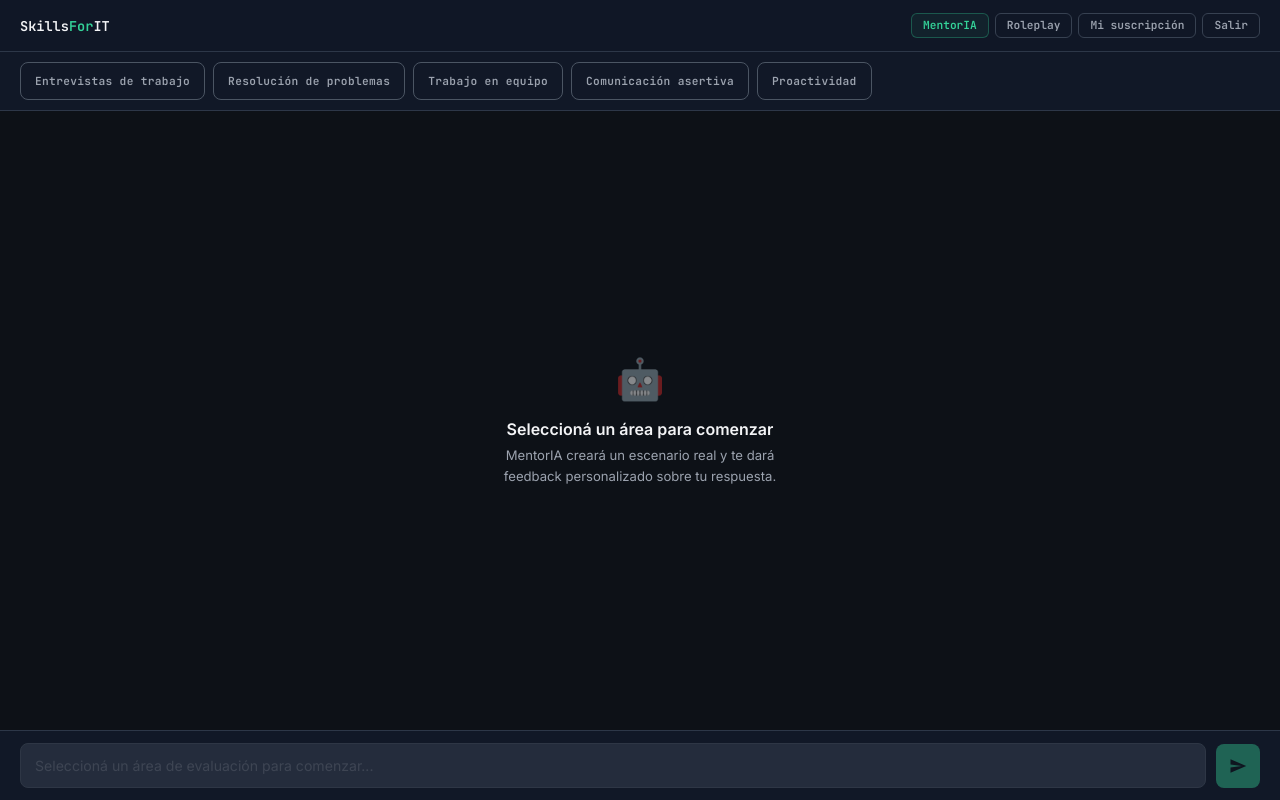
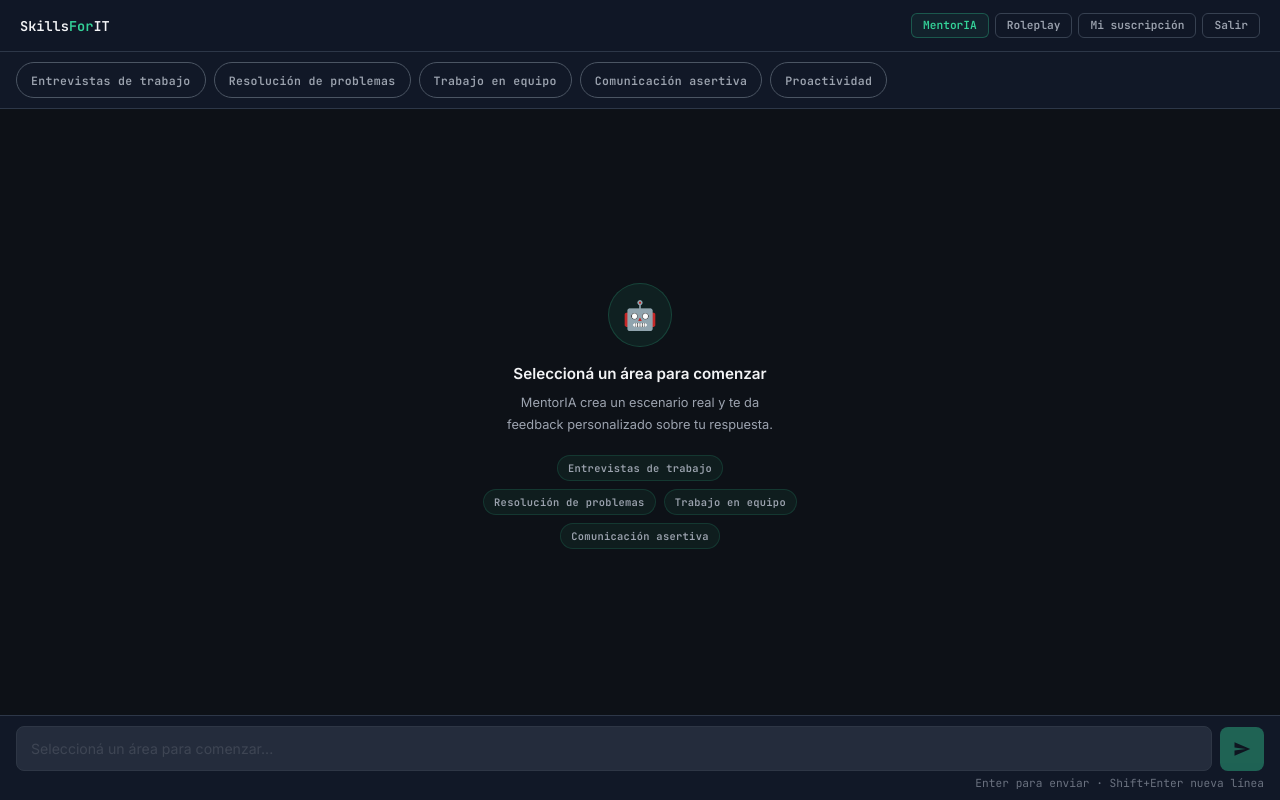
Before and after one commit to marcelodanieldm/sfi, a Django app: page /mentoria/chat/ in a window 1280 px wide. Run offline with Django 4.2, Linux system fonts and the light colour scheme; the visitor is signed in with stand-in values (Sample User, id 1); some libraries are stand-ins or nearby versions.

Commit message:
feat: mobile responsive improvements for MentorIA chat
Rounded pills in tipo-bar, safe-area-inset-bottom for iOS, improved empty state,
hidden input hint on mobile, optimized spacing and font-sizes.

Co-Authored-By: Claude Sonnet 4.6 <noreply@anthropic.com>

```diff
--- a/core/templates/core/mentor_ia/chat.html
+++ b/core/templates/core/mentor_ia/chat.html
@@ -14,33 +14,55 @@ html,body{height:100%;font-family:'Inter',sans-serif;background:#0d1117;color:#f
   --text:#f3f4f6;--muted:#9ca3af;--faint:#6b7280;
   --accent:#34d399;
   --mono:'JetBrains Mono',monospace;--r:8px;
+  --nav:52px;
+  --sab:env(safe-area-inset-bottom,0px);
 }
 
-/* ── Layout (header outside, app fills remaining viewport) ── */
-.app{display:flex;flex-direction:column;height:calc(100vh - 52px);height:calc(100dvh - 52px)}
+/* ── Layout ── */
+.app{
+  display:flex;flex-direction:column;
+  height:calc(100vh - var(--nav));
+  height:calc(100dvh - var(--nav));
+}
 
-/* ── Tipo selector ── */
-.tipo-wrap{position:relative;background:var(--bg);border-bottom:1px solid var(--dim);flex-shrink:0}
-.tipo-bar{padding:10px 20px;display:flex;gap:8px;overflow-x:auto;scrollbar-width:none;-webkit-overflow-scrolling:touch}
+/* ── Tipo bar ── */
+.tipo-wrap{
+  position:relative;
+  background:var(--bg);
+  border-bottom:1px solid var(--dim);
+  flex-shrink:0;
+}
+.tipo-bar{
+  display:flex;gap:8px;
+  padding:10px 16px;
+  overflow-x:auto;scrollbar-width:none;-webkit-overflow-scrolling:touch;
+}
 .tipo-bar::-webkit-scrollbar{display:none}
-.tipo-btn{font-family:var(--mono);font-size:.7rem;font-weight:600;padding:9px 14px;min-height:38px;border-radius:var(--r);border:1px solid var(--border);background:transparent;color:var(--muted);cursor:pointer;white-space:nowrap;transition:all .2s;letter-spacing:.03em;touch-action:manipulation}
+.tipo-btn{
+  font-family:var(--mono);font-size:.72rem;font-weight:600;
+  padding:8px 14px;min-height:36px;
+  border-radius:20px;border:1px solid var(--border);
+  background:transparent;color:var(--muted);
+  cursor:pointer;white-space:nowrap;
+  transition:all .15s;letter-spacing:.03em;
+  touch-action:manipulation;flex-shrink:0;
+}
 .tipo-btn:hover{border-color:var(--accent);color:var(--accent)}
 .tipo-btn.active{background:var(--accent);border-color:var(--accent);color:#0d1117}
+
 /* scroll arrows */
 .sc-arr{
   position:absolute;top:50%;transform:translateY(-50%);z-index:10;
   width:30px;height:30px;display:flex;align-items:center;justify-content:center;
-  background:rgba(17,24,39,.92);border:1px solid #4b5563;border-radius:50%;
-  color:#9ca3af;cursor:pointer;padding:0;
-  transition:color .2s,border-color .2s,opacity .2s,background .2s;
+  background:rgba(17,24,39,.92);border:1px solid var(--border);border-radius:50%;
+  color:var(--muted);cursor:pointer;padding:0;
+  transition:color .2s,border-color .2s,background .2s;
 }
-.sc-arr:hover{color:#34d399;border-color:#34d399;background:#111827}
-.sc-arr.sc-l{left:6px}
-.sc-arr.sc-r{right:6px}
+.sc-arr:hover{color:var(--accent);border-color:var(--accent);background:#111827}
+.sc-arr.sc-l{left:6px}.sc-arr.sc-r{right:6px}
 .sc-arr[hidden]{display:none}
-/* edge fades */
 .tipo-wrap::before,.tipo-wrap::after{
-  content:'';position:absolute;top:0;bottom:0;width:52px;z-index:9;pointer-events:none;transition:opacity .25s;
+  content:'';position:absolute;top:0;bottom:0;width:48px;z-index:9;pointer-events:none;transition:opacity .25s;
 }
 .tipo-wrap::before{left:0;background:linear-gradient(to right,var(--bg) 35%,transparent)}
 .tipo-wrap::after{right:0;background:linear-gradient(to left,var(--bg) 35%,transparent)}
@@ -48,60 +70,117 @@ html,body{height:100%;font-family:'Inter',sans-serif;background:#0d1117;color:#f
 .tipo-wrap.fade-r-off::after{opacity:0}
 
 /* ── Chat area ── */
-.chat-area{flex:1;overflow-y:auto;padding:20px;display:flex;flex-direction:column;gap:14px;overscroll-behavior-y:contain;-webkit-overflow-scrolling:touch}
+.chat-area{
+  flex:1;overflow-y:auto;
+  padding:16px 16px 8px;
+  display:flex;flex-direction:column;gap:12px;
+  overscroll-behavior-y:contain;-webkit-overflow-scrolling:touch;
+}
 
 /* ── Empty state ── */
-.empty-state{flex:1;display:flex;flex-direction:column;align-items:center;justify-content:center;text-align:center;color:var(--muted)}
-.empty-state .icon{font-size:2.5rem;margin-bottom:16px;opacity:.5}
-.empty-state h3{font-size:1rem;font-weight:600;margin-bottom:6px;color:var(--text)}
-.empty-state p{font-size:.82rem;line-height:1.6;max-width:320px}
+.empty-state{
+  flex:1;display:flex;flex-direction:column;
+  align-items:center;justify-content:center;
+  text-align:center;color:var(--muted);
+  padding:24px 20px;
+  gap:0;
+}
+.empty-icon{
+  width:64px;height:64px;border-radius:50%;
+  background:rgba(52,211,153,.08);border:1px solid rgba(52,211,153,.2);
+  display:flex;align-items:center;justify-content:center;
+  font-size:1.75rem;margin-bottom:16px;
+}
+.empty-state h3{font-size:.95rem;font-weight:600;color:var(--text);margin-bottom:8px;line-height:1.4}
+.empty-state p{font-size:.8rem;line-height:1.65;max-width:280px;color:var(--muted)}
+.empty-hint{
+  margin-top:20px;
+  display:flex;flex-wrap:wrap;gap:8px;justify-content:center;
+  max-width:320px;
+}
+.empty-hint-pill{
+  font-family:var(--mono);font-size:.65rem;font-weight:600;
+  padding:5px 10px;border-radius:20px;
+  background:rgba(52,211,153,.06);border:1px solid rgba(52,211,153,.15);
+  color:var(--muted);letter-spacing:.03em;
+}
 
 /* ── Messages ── */
-.msg{display:flex;gap:10px;max-width:78%;animation:fadeIn .2s ease}
+.msg{display:flex;gap:8px;max-width:82%;animation:fadeIn .2s ease}
 .msg.user{align-self:flex-end;flex-direction:row-reverse}
 .msg.assistant{align-self:flex-start}
 @keyframes fadeIn{from{opacity:0;transform:translateY(6px)}to{opacity:1;transform:none}}
 
-.msg-avatar{width:30px;height:30px;border-radius:50%;flex-shrink:0;display:flex;align-items:center;justify-content:center;font-size:.8rem;font-family:var(--mono)}
+.msg-avatar{
+  width:28px;height:28px;border-radius:50%;flex-shrink:0;
+  display:flex;align-items:center;justify-content:center;
+  font-size:.75rem;font-family:var(--mono);
+}
 .msg.user .msg-avatar{background:rgba(52,211,153,.15);border:1px solid rgba(52,211,153,.3);color:var(--accent)}
 .msg.assistant .msg-avatar{background:var(--card);border:1px solid var(--border);color:var(--muted)}
 
-.msg-bubble{padding:12px 16px;border-radius:12px;font-size:.85rem;line-height:1.65}
+.msg-bubble{padding:10px 14px;border-radius:12px;font-size:.84rem;line-height:1.65}
 .msg.user .msg-bubble{background:var(--card);border:1px solid var(--border);border-top-right-radius:4px}
 .msg.assistant .msg-bubble{background:var(--bg);border:1px solid var(--dim);border-top-left-radius:4px}
-.msg-bubble p{margin-bottom:8px}
-.msg-bubble p:last-child{margin-bottom:0}
-.msg.assistant .msg-bubble h3{font-size:.95rem;font-weight:700;color:var(--text);margin:14px 0 6px;padding-bottom:4px;border-bottom:1px solid var(--dim)}
+.msg-bubble p{margin-bottom:8px}.msg-bubble p:last-child{margin-bottom:0}
+.msg.assistant .msg-bubble h3{font-size:.92rem;font-weight:700;color:var(--text);margin:14px 0 6px;padding-bottom:4px;border-bottom:1px solid var(--dim)}
 .msg.assistant .msg-bubble h3:first-child{margin-top:0}
-.msg.assistant .msg-bubble h4{font-size:.85rem;font-weight:600;color:var(--accent);margin:10px 0 4px}
+.msg.assistant .msg-bubble h4{font-size:.82rem;font-weight:600;color:var(--accent);margin:10px 0 4px}
 .msg.assistant .msg-bubble ul,.msg.assistant .msg-bubble ol{padding-left:18px;margin:6px 0}
 .msg.assistant .msg-bubble li{margin-bottom:4px;line-height:1.55}
 .msg.assistant .msg-bubble strong{color:var(--text);font-weight:600}
 .msg.assistant .msg-bubble em{color:var(--muted);font-style:italic}
 .msg.assistant .msg-bubble blockquote{border-left:3px solid var(--accent);margin:8px 0;padding:6px 12px;background:rgba(52,211,153,.05);border-radius:0 var(--r) var(--r) 0;color:var(--muted);font-style:italic}
-.msg.assistant .msg-bubble code{font-family:var(--mono);font-size:.8rem;background:var(--dim);padding:1px 5px;border-radius:3px;color:var(--accent)}
+.msg.assistant .msg-bubble code{font-family:var(--mono);font-size:.78rem;background:var(--dim);padding:1px 5px;border-radius:3px;color:var(--accent)}
 
 /* ── Typing indicator ── */
-.typing{align-self:flex-start;display:flex;gap:10px;align-items:flex-end}
-.typing-dots{display:flex;gap:4px;padding:12px 16px;background:var(--bg);border:1px solid var(--dim);border-radius:12px;border-top-left-radius:4px}
+.typing{align-self:flex-start;display:flex;gap:8px;align-items:flex-end}
+.typing-dots{display:flex;gap:4px;padding:10px 14px;background:var(--bg);border:1px solid var(--dim);border-radius:12px;border-top-left-radius:4px}
 .typing-dots span{width:6px;height:6px;border-radius:50%;background:var(--muted);animation:bounce .9s infinite}
 .typing-dots span:nth-child(2){animation-delay:.15s}
 .typing-dots span:nth-child(3){animation-delay:.3s}
 @keyframes bounce{0%,80%,100%{transform:translateY(0)}40%{transform:translateY(-6px)}}
 
 /* ── Input area ── */
-.input-area{border-top:1px solid var(--dim);padding:12px 20px;background:var(--bg);flex-shrink:0}
-.input-blocked-msg{text-align:center;font-size:.75rem;color:var(--faint);font-family:var(--mono);margin-bottom:8px;display:none}
+.input-area{
+  border-top:1px solid var(--dim);
+  padding:10px 16px;
+  padding-bottom:calc(10px + var(--sab));
+  background:var(--bg);flex-shrink:0;
+}
+.input-blocked-msg{
+  text-align:center;font-size:.72rem;color:var(--faint);
+  font-family:var(--mono);margin-bottom:6px;display:none;
+}
 .input-blocked-msg.visible{display:block}
-.input-row{display:flex;gap:10px;align-items:flex-end}
-textarea{flex:1;background:var(--card);border:1px solid var(--border);border-radius:var(--r);color:var(--text);font-family:'Inter',sans-serif;font-size:.88rem;line-height:1.5;padding:11px 14px;resize:none;min-height:44px;max-height:140px;transition:border-color .2s;outline:none;touch-action:manipulation}
+.input-row{display:flex;gap:8px;align-items:flex-end}
+textarea{
+  flex:1;background:var(--card);border:1px solid var(--border);
+  border-radius:var(--r);color:var(--text);
+  font-family:'Inter',sans-serif;font-size:.88rem;line-height:1.5;
+  padding:11px 14px;resize:none;
+  min-height:44px;max-height:120px;
+  transition:border-color .2s;outline:none;
+  touch-action:manipulation;
+}
 textarea:focus{border-color:var(--accent)}
 textarea:disabled{opacity:.5;cursor:not-allowed}
 textarea::placeholder{color:var(--faint)}
-.send-btn{width:44px;height:44px;border-radius:var(--r);background:var(--accent);border:none;cursor:pointer;display:flex;align-items:center;justify-content:center;transition:background .2s,transform .1s;flex-shrink:0;touch-action:manipulation}
+.send-btn{
+  width:44px;height:44px;border-radius:var(--r);
+  background:var(--accent);border:none;cursor:pointer;
+  display:flex;align-items:center;justify-content:center;
+  transition:background .2s,transform .1s;flex-shrink:0;
+  touch-action:manipulation;
+}
 .send-btn:hover:not(:disabled){background:#6ee7b7;transform:translateY(-1px)}
+.send-btn:active:not(:disabled){transform:translateY(0)}
 .send-btn:disabled{opacity:.4;cursor:not-allowed;transform:none}
 .send-btn svg{width:18px;height:18px;fill:#0d1117}
+.input-hint{
+  font-size:.7rem;color:var(--faint);font-family:var(--mono);
+  margin-top:5px;text-align:right;
+}
 
 /* ── Scrollbar ── */
 .chat-area::-webkit-scrollbar{width:4px}
@@ -109,18 +188,24 @@ textarea::placeholder{color:var(--faint)}
 .chat-area::-webkit-scrollbar-thumb{background:var(--border);border-radius:2px}
 
 /* ── Responsive ── */
-@media(max-width:768px){.msg{max-width:88%}}
+@media(max-width:768px){
+  .msg{max-width:88%}
+}
 @media(max-width:600px){
-  .msg{max-width:92%}
-  .tipo-bar{padding:8px 12px;gap:6px}
-  .chat-area{padding:12px;gap:10px}
-  .input-area{padding:8px 12px 10px}
-  .msg-bubble{padding:10px 13px;font-size:.83rem}
+  .msg{max-width:94%}
+  .tipo-bar{padding:8px 10px;gap:6px}
+  .chat-area{padding:12px 12px 6px;gap:10px}
+  .input-area{padding:8px 12px;padding-bottom:calc(8px + var(--sab))}
+  .msg-bubble{padding:9px 12px;font-size:.82rem}
+  .empty-icon{width:56px;height:56px;font-size:1.5rem}
+  .empty-state h3{font-size:.9rem}
+  .input-hint{display:none}
 }
 @media(max-width:480px){
-  .msg-avatar{width:26px;height:26px;font-size:.72rem}
-  .tipo-btn{font-size:.67rem;padding:8px 10px}
-  textarea{font-size:.85rem;padding:10px 12px}
+  .msg-avatar{width:24px;height:24px;font-size:.7rem}
+  .tipo-btn{font-size:.68rem;padding:7px 11px;min-height:34px}
+  textarea{font-size:.85rem}
+  .empty-hint{display:none}
 }
 </style>
 </head>
@@ -130,7 +215,7 @@ textarea::placeholder{color:var(--faint)}
 
 <div class="app">
 
-  <!-- Selector de tipo de evaluación -->
+  <!-- Selector de tipo -->
   <div class="tipo-wrap" id="tipoWrap">
     <button class="sc-arr sc-l" id="tipoL" aria-label="Anterior" tabindex="-1" hidden>
       <svg width="14" height="14" viewBox="0 0 24 24" fill="none" stroke="currentColor" stroke-width="2.5" stroke-linecap="round" stroke-linejoin="round"><path d="M15 18l-6-6 6-6"/></svg>
@@ -148,9 +233,14 @@ textarea::placeholder{color:var(--faint)}
   <!-- Área de chat -->
   <div class="chat-area" id="chatArea">
     <div class="empty-state" id="emptyState">
-      <div class="icon">🤖</div>
+      <div class="empty-icon">🤖</div>
       <h3>Seleccioná un área para comenzar</h3>
-      <p>MentorIA creará un escenario real y te dará feedback personalizado sobre tu respuesta.</p>
+      <p>MentorIA crea un escenario real y te da feedback personalizado sobre tu respuesta.</p>
+      <div class="empty-hint">
+        {% for key, label in tipos|slice:":4" %}
+          <span class="empty-hint-pill">{{ label }}</span>
+        {% endfor %}
+      </div>
     </div>
   </div>
 
@@ -158,13 +248,14 @@ textarea::placeholder{color:var(--faint)}
   <div class="input-area">
     <div class="input-blocked-msg" id="blockedMsg">MentorIA está generando tu evaluación...</div>
     <div class="input-row">
-      <textarea id="msgInput" placeholder="Seleccioná un área de evaluación para comenzar..." rows="1" disabled></textarea>
+      <textarea id="msgInput" placeholder="Seleccioná un área para comenzar..." rows="1" disabled></textarea>
       <button class="send-btn" id="sendBtn" disabled aria-label="Enviar">
         <svg viewBox="0 0 24 24" xmlns="http://www.w3.org/2000/svg">
           <path d="M2.01 21L23 12 2.01 3 2 10l15 2-15 2z"/>
         </svg>
       </button>
     </div>
+    <div class="input-hint">Enter para enviar · Shift+Enter nueva línea</div>
   </div>
 
 </div>
@@ -186,7 +277,7 @@ const tipoBar    = document.getElementById('tipoBar');
 
 msgInput.addEventListener('input', () => {
   msgInput.style.height = 'auto';
-  msgInput.style.height = Math.min(msgInput.scrollHeight, 140) + 'px';
+  msgInput.style.height = Math.min(msgInput.scrollHeight, 120) + 'px';
 });
 
 msgInput.addEventListener('keydown', (e) => {
@@ -206,7 +297,7 @@ tipoBar.querySelectorAll('.tipo-btn').forEach(btn => {
   });
 });
 
-// ── Tipo-bar scroll arrows ────────────────────────────────────────────────
+// ── Tipo-bar scroll arrows ──
 const tipoWrap = document.getElementById('tipoWrap');
 const tipoL    = document.getElementById('tipoL');
 const tipoR    = document.getElementById('tipoR');
@@ -222,7 +313,7 @@ function syncArrows() {
 }
 
 tipoL.addEventListener('click', () => tipoBar.scrollBy({ left: -160, behavior: 'smooth' }));
-tipoR.addEventListener('click', () => tipoBar.scrollBy({ left: 160,  behavior: 'smooth' }));
+tipoR.addEventListener('click', () => tipoBar.scrollBy({ left:  160, behavior: 'smooth' }));
 tipoBar.addEventListener('scroll', syncArrows, { passive: true });
 window.addEventListener('resize', syncArrows);
 setTimeout(syncArrows, 80);
@@ -230,14 +321,14 @@ setTimeout(syncArrows, 80);
 function lock() {
   isLoading = true;
   msgInput.disabled = true;
-  sendBtn.disabled = true;
+  sendBtn.disabled  = true;
   blockedMsg.classList.add('visible');
 }
 
 function unlock() {
   isLoading = false;
   msgInput.disabled = false;
-  sendBtn.disabled = false;
+  sendBtn.disabled  = false;
   blockedMsg.classList.remove('visible');
   msgInput.placeholder = 'Escribí tu respuesta...';
   msgInput.focus();
@@ -253,8 +344,7 @@ function showTyping() {
 }
 
 function hideTyping() {
-  const el = document.getElementById('typingIndicator');
-  if (el) el.remove();
+  document.getElementById('typingIndicator')?.remove();
 }
 
 function escapeHtml(str) {
```
